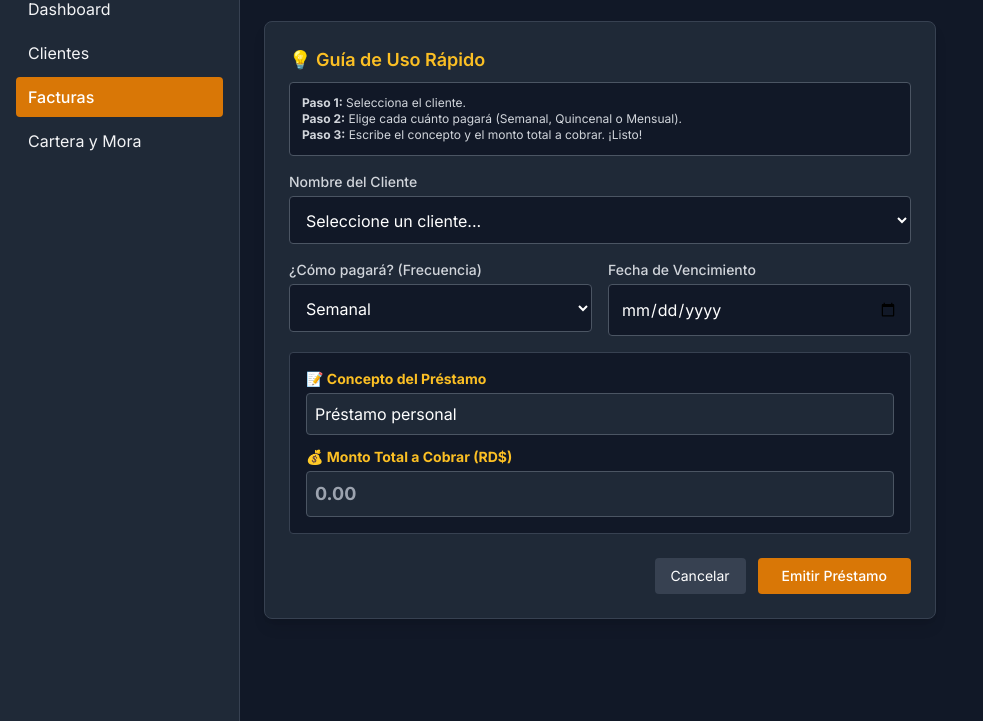
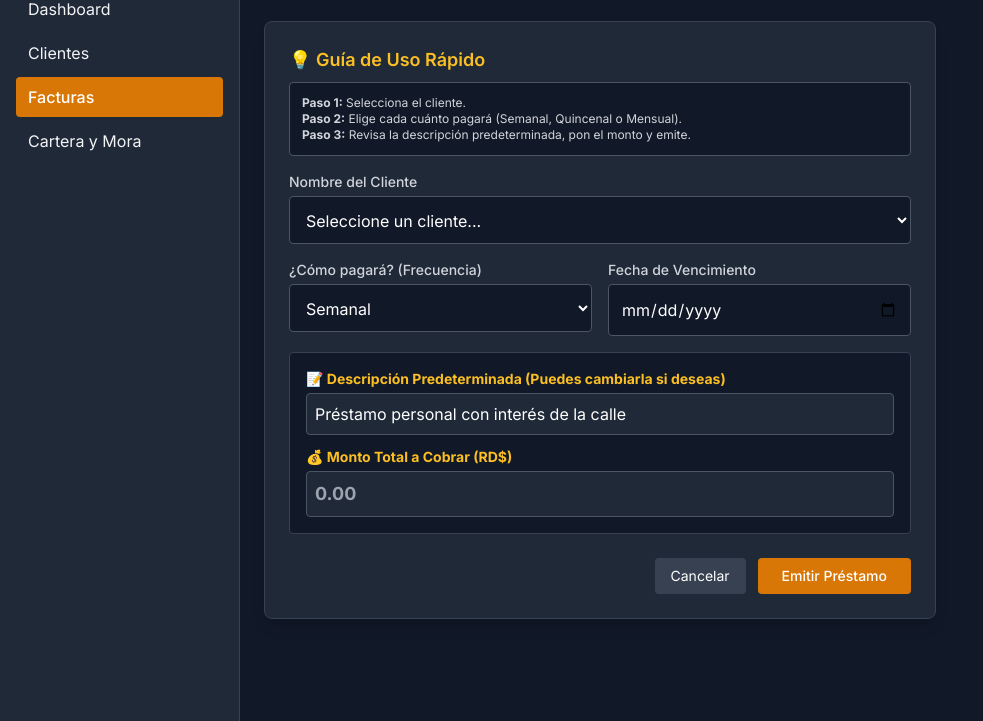
Before and after one commit to marmarajose8-bit/facturacion-sistema, a plain HTML site: page frontend/facturas.html in a window 1280 px wide. Shown: the part 79-800 px from the top of the page, without its empty margins (0-983 px from the left). Drawn offline with nearby package versions, Linux system fonts and the light colour scheme.

Commit message:
feat: agrega descripcion predeterminada y editable para el usuario

```diff
--- a/frontend/facturas.html
+++ b/frontend/facturas.html
@@ -36,7 +36,7 @@
                 <p class="text-xs text-gray-300 mb-4 bg-gray-900 p-3 rounded border border-gray-600">
                     <b>Paso 1:</b> Selecciona el cliente.<br>
                     <b>Paso 2:</b> Elige cada cuánto pagará (Semanal, Quincenal o Mensual).<br>
-                    <b>Paso 3:</b> Escribe el concepto y el monto total a cobrar. ¡Listo!
+                    <b>Paso 3:</b> Revisa la descripción predeterminada, pon el monto y emite.
                 </p>
 
                 <div class="space-y-4">
@@ -63,10 +63,10 @@
                         </div>
                     </div>
 
-                    <!-- Sustitución de "Ítems técnicos" por concepto claro -->
+                    <!-- Concepto predeterminado pero 100% editable -->
                     <div class="bg-gray-900 p-4 rounded border border-gray-700">
-                        <label class="block text-sm font-bold text-amber-400 mb-1">📝 Concepto del Préstamo</label>
-                        <input type="text" id="conceptoPrestamo" value="Préstamo personal" class="w-full bg-gray-800 border border-gray-600 rounded p-2 text-white mb-3" placeholder="Ej: Préstamo del mes">
+                        <label class="block text-sm font-bold text-amber-400 mb-1">📝 Descripción Predeterminada (Puedes cambiarla si deseas)</label>
+                        <input type="text" id="conceptoPrestamo" value="Préstamo personal con interés de la calle" class="w-full bg-gray-800 border border-gray-600 rounded p-2 text-white mb-3" placeholder="Escribe o modifica la descripción aquí...">
 
                         <label class="block text-sm font-bold text-amber-400 mb-1">💰 Monto Total a Cobrar (RD$)</label>
                         <input type="number" id="montoTotal" class="w-full bg-gray-800 border border-gray-600 rounded p-2 text-white text-lg font-bold text-amber-300" placeholder="0.00">
```
